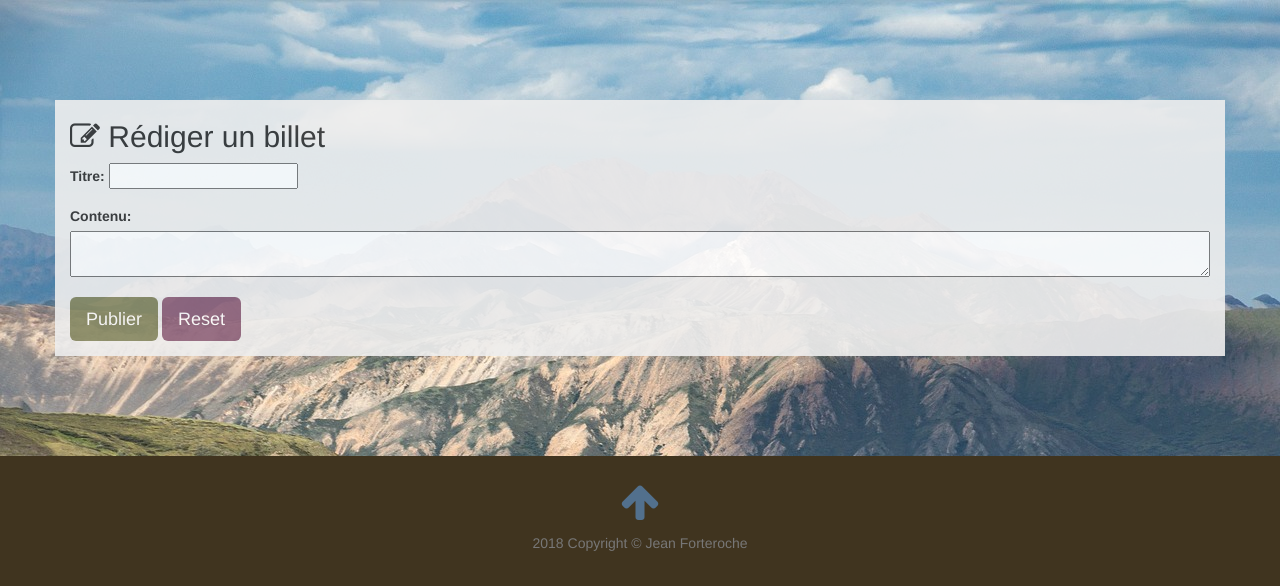
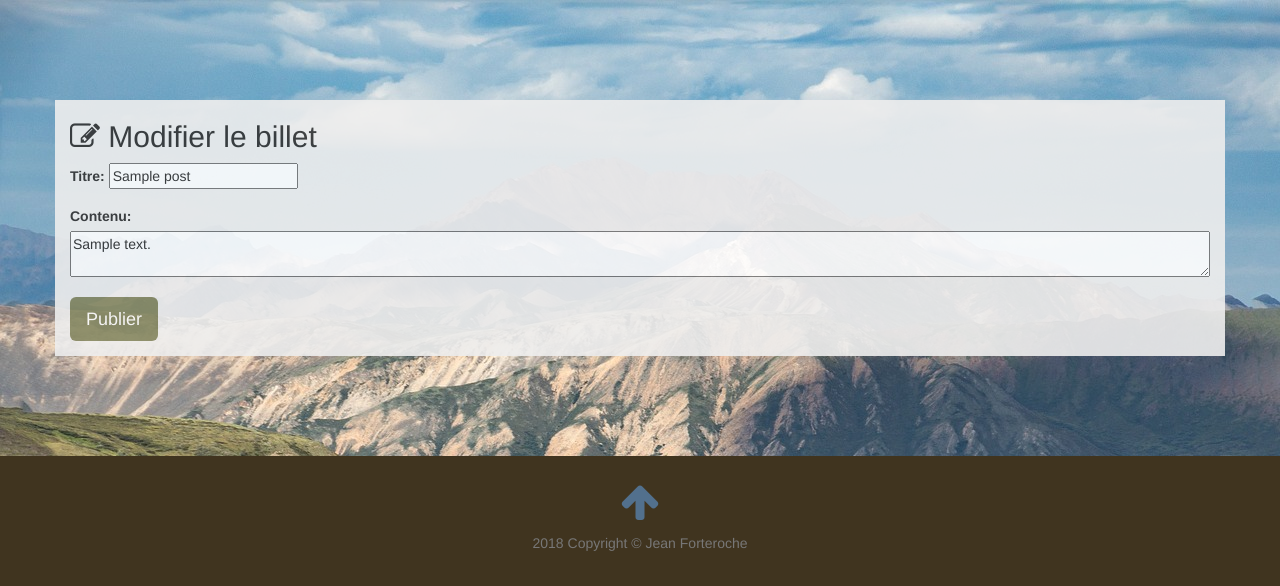
Before and after one commit to deborah-maitrejean/OC-P4-MVC-Blog, a PHP site: template view/backend/postView.php in a window 1280 px wide. Shown: the part 350-936 px from the top of the page. Run offline with PHP 8.4, Linux system fonts and the light colour scheme; the template is opened without the code that fills it: most values are stand-ins (such as "Sample title", 1, 10 or a date in 2020); some libraries are stand-ins or nearby versions.

Commit message:
input&textarea values updated width data in postView

```diff
--- a/view/backend/postView.php
+++ b/view/backend/postView.php
@@ -4,24 +4,24 @@
 
 <div class="row tinymce-post-row">
     <div class="col-lg-12">
-        <h2><i class="fa fa-pencil-square-o"></i> Rédiger un billet</h2>
+        <h2><i class="fa fa-pencil-square-o"></i> Modifier le billet</h2>
         <form action="index.php?action=publishPost" method="post">
             <div class="form-group">
                 <label for="title">Titre:</label>
-                <input type="text" name="title">
+                <input type="text" name="title" value="<?=  $post['title']; ?>">
             </div>
             <div class="form-group">
                 <label for="content">Contenu:</label>
-                <textarea id="content" name="content" class="tinymce"></textarea>
+                <textarea id="content" name="content" class="tinymce"><?= $post['content']; ?></textarea>
             </div>
             <div class="form-group">
                 <input type="submit" name="submit" value="Publier" class="btn btn-success btn-lg">
                 <input type="hidden" name="author" value="Jean Forteroche">
-                <input type="reset" class="btn btn-danger btn-lg">
             </div>
         </form>
     </div>
 </div>
+
 
 <!-- tinymce editor scripts -->
 <script src="public/js/tinymce/jquery.tinymce.min.js"></script>
```
